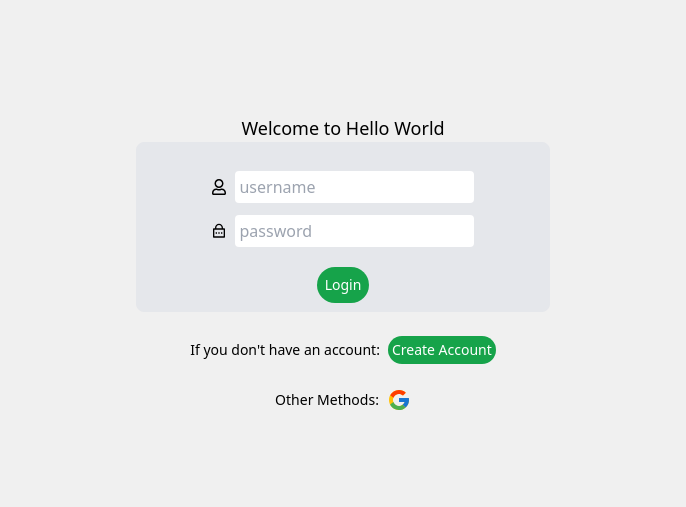
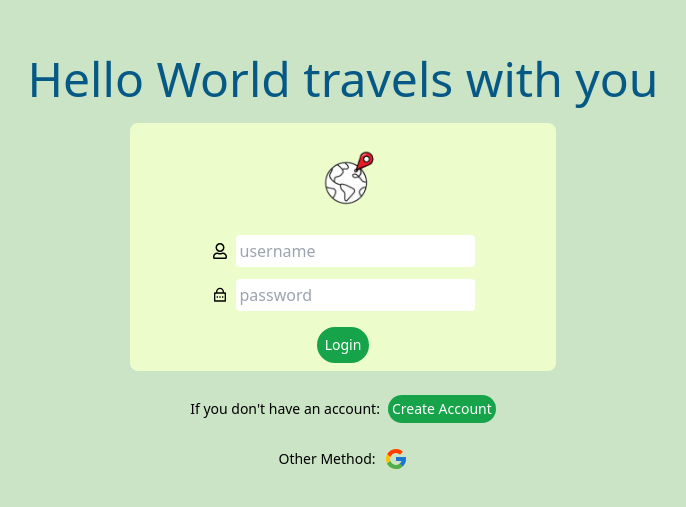
Before and after one commit to Awannng/helloworld, a React (Vite) app: page /login in a window 1280 px wide. Shown: the part 137-644 px from the top of the page, without its empty margins (297-983 px from the left). Built offline with nearby package versions, Linux system fonts and the light colour scheme.

Commit message:
changed the color of the Login Page

```diff
--- a/src/pages/HomePage.jsx
+++ b/src/pages/HomePage.jsx
@@ -10,12 +10,14 @@ import Logo from "../components/Logo";
 import { Link } from "react-router-dom";
 
 const HomePage = ({
-  setIsAuthenticated, isAuthenticated,
+  setIsAuthenticated,
+  isAuthenticated,
   clickProfile,
   setProfile,
 }) => {
   const navigate = useNavigate();
 
+  //when click Log Out, set the isAuthenticated=false and go to the login page
   const signOut = () => {
     setIsAuthenticated(!isAuthenticated);
     navigate("/login");
@@ -32,21 +34,25 @@ const HomePage = ({
         <button onClick={() => setMenu(!menu)}>
           <Logo />
         </button>
+
         {/* When click the on the logo, it shows a dropdown menu */}
         {menu && (
           <div className="absolute top-10 right-5 translate-y-1/2">
             <div className="bg-white h-auto shadow-md rounded-md text-sm flex flex-col p-1 ">
               <button
+                // When click on the button, it changes the clickProfile to true which will goes back to the App.jsx to check
                 onClick={(e) => setProfile(!clickProfile)}
                 className="hover:bg-slate-100 rounded-md p-2"
               >
                 <Link to="/profile">Profile</Link>
               </button>
 
-              <button className="hover:bg-slate-100 rounded-md  p-2">
-                <Link onClick={signOut} to="/login">
-                  Log Out
-                </Link>
+              <button
+                //When click, it will goes back to the login page
+                onClick={signOut}
+                className="hover:bg-slate-100 rounded-md p-2"
+              >
+                <Link to="/login">Log Out</Link>
               </button>
             </div>
           </div>
--- a/src/pages/LoginPage.jsx
+++ b/src/pages/LoginPage.jsx
@@ -4,14 +4,14 @@ import { Link } from "react-router-dom";
 import { FaRegUser } from "react-icons/fa";
 
 import { RiLockPasswordLine } from "react-icons/ri";
-import GoogleLoginComponent from "../components/GoogleLogin"
+import GoogleLoginComponent from "../components/GoogleLogin";
+import Logo from "../components/Logo";
 
 const LoginPage = ({ setIsAuthenticated }) => {
   //useState for the username
   const [username, setUsername] = useState("");
   //useState for the password
   const [password, setPassword] = useState("");
-
 
   const handleLogin = () => {
     // Simulate login, set authentication status to true
@@ -26,18 +26,23 @@ const LoginPage = ({ setIsAuthenticated }) => {
       <div
         className="place-content-center"
         style={{
-          padding: "20px",
-          backgroundColor: "#f0f0f0",
+          backgroundColor: "#cae4c5",
           minHeight: "100vh",
           textAlign: "center",
         }}
       >
-        <h1 className="text-lg">Welcome to Hello World</h1>
+        <div className="text-center mb-5">
+          <h1 className="text-5xl text-sky-800">Hello World travels with you</h1>
+        </div>
 
         {/* Adds a border and darker shade of color around the input boxes fotr login */}
-        <div className="border rounded-lg p-2 mr-auto ml-auto w-1/3 bg-gray-200">
+        <div className=" rounded-lg p-2 mr-auto ml-auto w-1/3 bg-lime-100">
           {/* Inputbox for username and password */}
-          <div className="flex flex-col justify-center items-center gap-3 m-5">
+          <div className="flex flex-col justify-center items-center gap-3">
+            <div className="-mb-5">
+              <Logo />
+            </div>
+
             <div className="flex gap-2 items-center justify-center">
               {/* Icon for the username */}
               <FaRegUser />
@@ -71,7 +76,7 @@ const LoginPage = ({ setIsAuthenticated }) => {
 
           {/* Login Button that checks if is authenticated, if is then it will jump to the Homepage*/}
           <button
-            className="bg-green-600 rounded-full p-2 text-white hover:bg-lime-800 text-sm"
+            className="bg-green-600 rounded-full p-2 text-white hover:bg-lime-800 text-sm mt-4"
             onClick={handleLogin}
           >
             Login
@@ -92,10 +97,10 @@ const LoginPage = ({ setIsAuthenticated }) => {
 
         {/* Third Party Login */}
         <div className="mt-6 flex justify-center items-center gap-2">
-        <p className="text-sm">Other Methods:</p>
-        {/*pass setIsAuthenticated as parameter to GoogleLoginComponent */}
-        <GoogleLoginComponent setIsAuthenticated={setIsAuthenticated}/>
-      </div>
+          <p className="text-sm">Other Method:</p>
+          {/*pass setIsAuthenticated as parameter to GoogleLoginComponent */}
+          <GoogleLoginComponent setIsAuthenticated={setIsAuthenticated} />
+        </div>
       </div>
     </>
   );
```
Also changed, not shown: src/App.jsx (+5 -2 lines).
